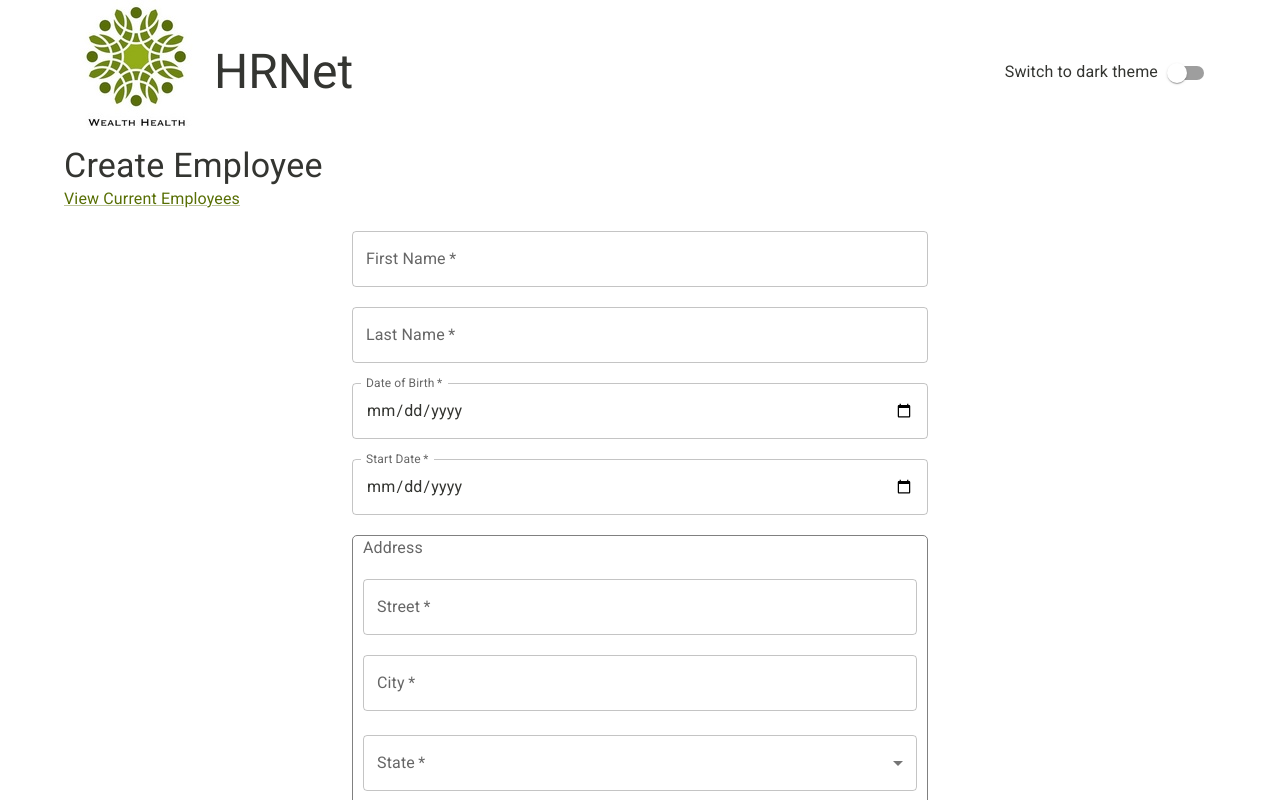
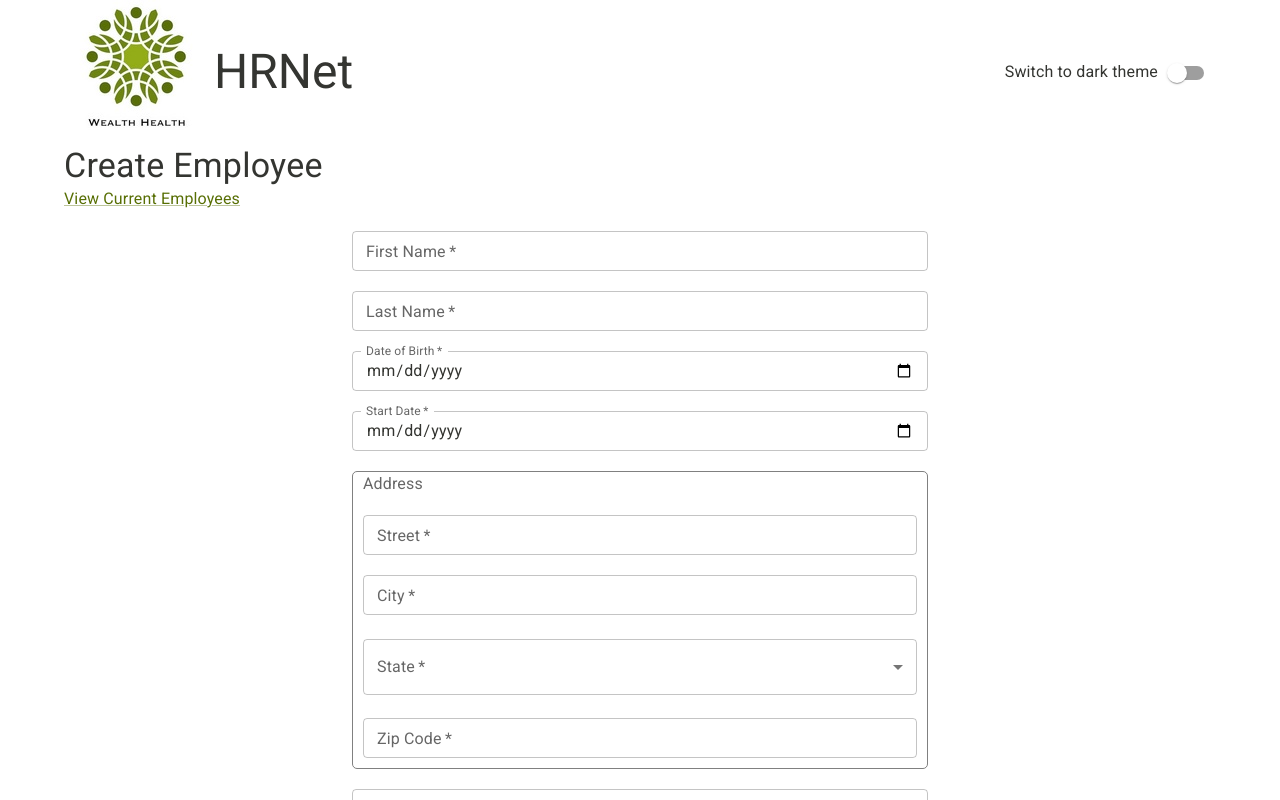
Before and after one commit to Barberousse93/OC-P14-HRNet-React, a React (Create React App) app: page / in a window 1280 px wide. Shown: the top 800 px of the page. Built offline with nearby package versions, Linux system fonts and the light colour scheme.

Commit message:
installation module npm "modale_by_barberousse

```diff
--- a/package.json
+++ b/package.json
@@ -14,6 +14,7 @@
     "@testing-library/react": "^13.4.0",
     "@testing-library/user-event": "^13.5.0",
     "immer": "^10.0.2",
+    "modale_by_barberousse": "^0.0.6",
     "prettier": "^3.0.1",
     "react": "^18.2.0",
     "react-dom": "^18.2.0",
--- a/src/Pages/CreateEmployee.jsx
+++ b/src/Pages/CreateEmployee.jsx
@@ -19,7 +19,8 @@ import dptList from '../datas/departments.json'
 import { addNewEmployee } from '../actions/employees.action.js'
 import { store } from '../App'
 
-import Modal from '../Components/Modal'
+// import Modal from '../Components/Modal'
+import Modal from 'modale_by_barberousse'
 
 function CreateEmployee() {
   const formDataInitialState = {
@@ -133,6 +134,7 @@ function CreateEmployee() {
             name="createForm"
           >
             <TextField
+              size="small"
               fullWidth
               id="firstName"
               name="firstName"
@@ -148,6 +150,7 @@ function CreateEmployee() {
             ></TextField>
             <br />
             <TextField
+              size="small"
               fullWidth
               id="lastName"
               name="lastName"
@@ -163,6 +166,7 @@ function CreateEmployee() {
             ></TextField>
             <br />
             <TextField
+              size="small"
               fullWidth
               id="dateOfBirth"
               name="dateOfBirth"
@@ -178,6 +182,7 @@ function CreateEmployee() {
             ></TextField>
             <br />
             <TextField
+              size="small"
               fullWidth
               id="startDate"
               name="startDate"
@@ -205,6 +210,7 @@ function CreateEmployee() {
             >
               <FormLabel>Address</FormLabel>
               <TextField
+                size="small"
                 fullWidth
                 id="street"
                 name="street"
@@ -219,6 +225,7 @@ function CreateEmployee() {
               ></TextField>
               {/* <br /> */}
               <TextField
+                size="small"
                 fullWidth
                 id="city"
                 name="city"
@@ -235,6 +242,7 @@ function CreateEmployee() {
               <FormControl required fullWidth>
                 <InputLabel>State</InputLabel>
                 <Select
+                  // size="small"
                   id="stateCode"
                   name="stateCode"
                   value={formData.stateCode.value}
@@ -253,6 +261,7 @@ function CreateEmployee() {
                 </FormHelperText>
               </FormControl>
               <TextField
+                size="small"
                 fullWidth
                 id="zipCode"
                 name="zipCode"
```
Also changed, not shown: 1 other file (tests, documents, lock files or other folders).
